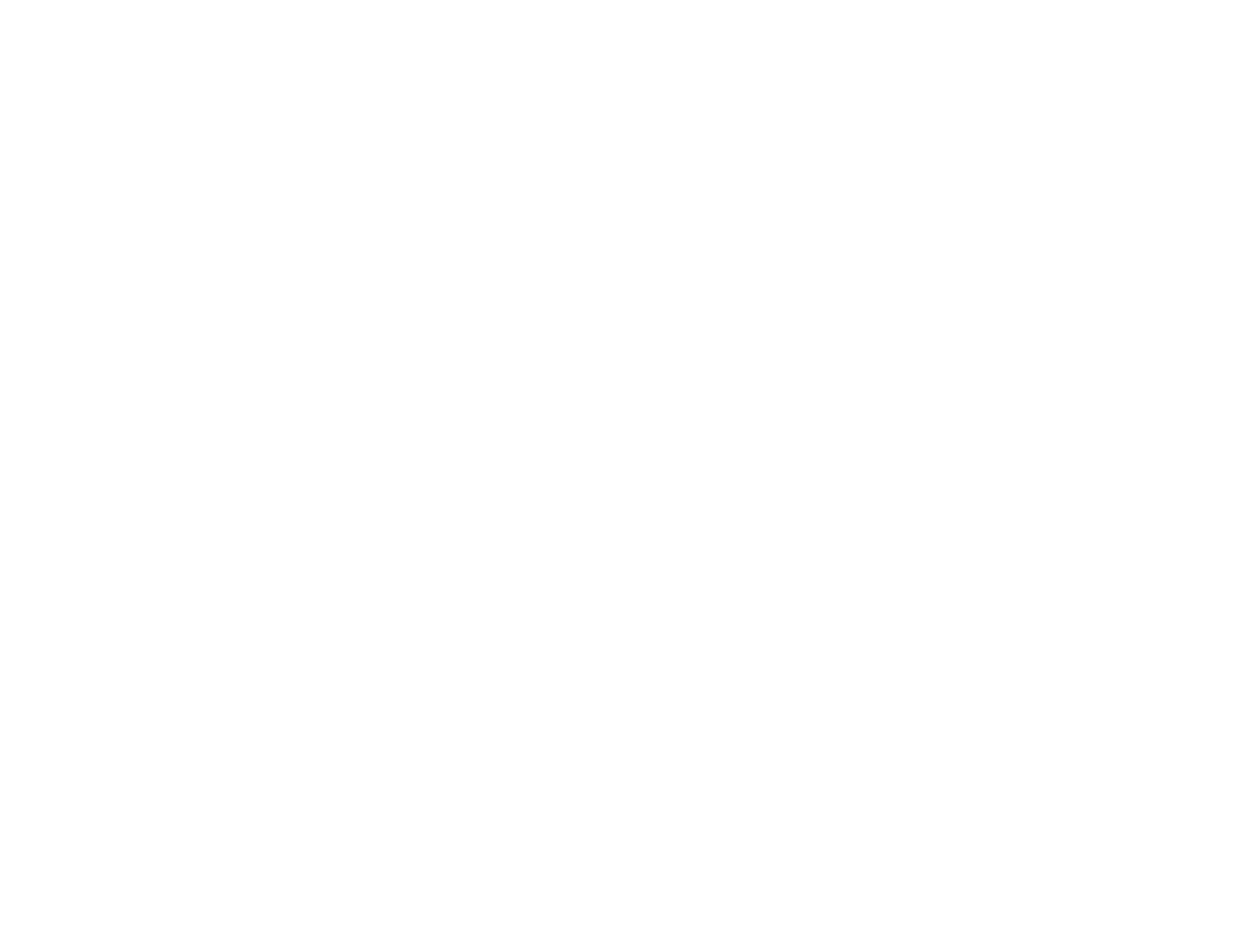
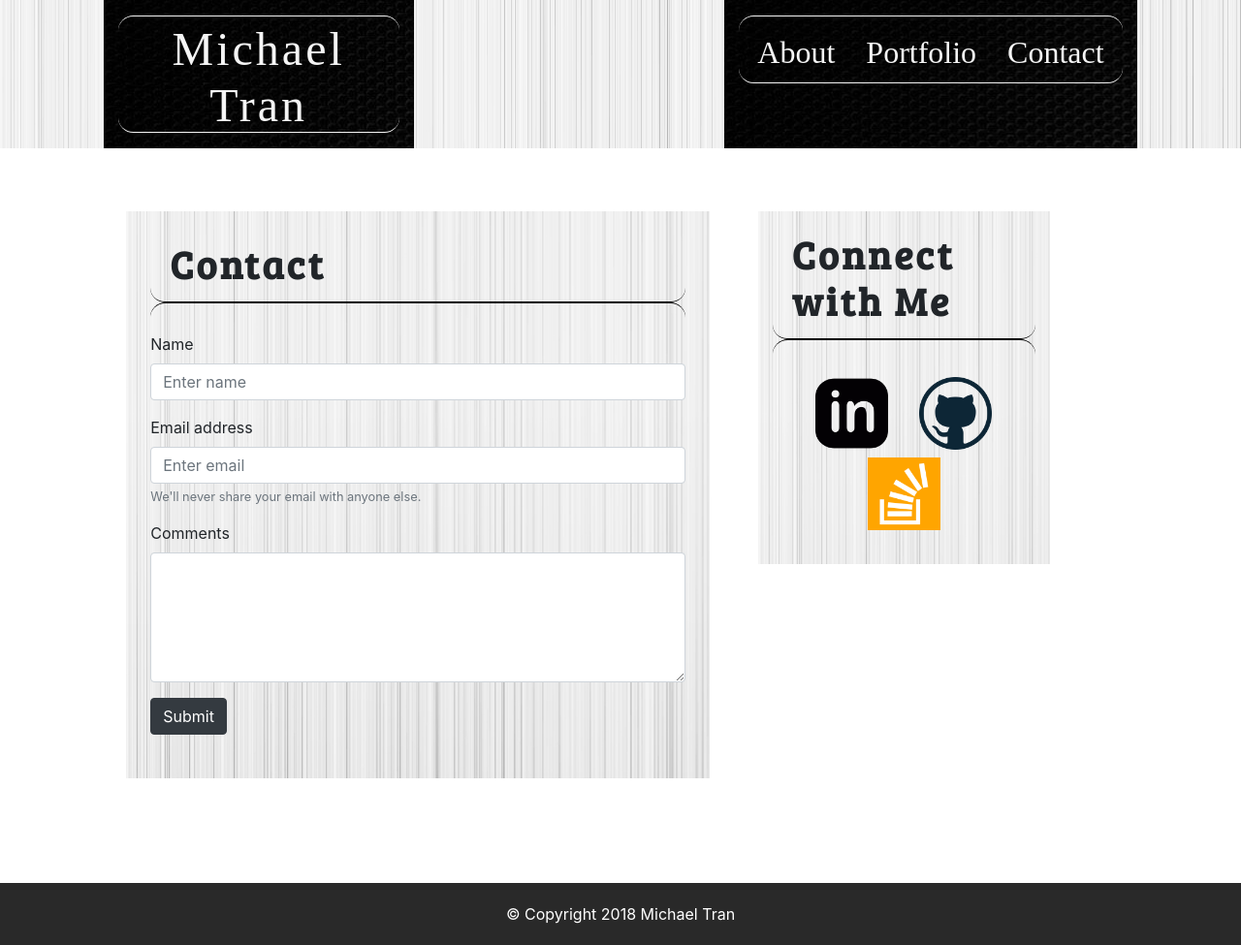
Before and after one commit to tranmike270/Bootstrap-Portfolio, a plain HTML site: page contact.html in a window 1280 px wide. Shown: the whole page at 97% size. Before the commit the page ends 800 px from the top, so only its background shows below. Drawn offline with nearby package versions, Linux system fonts and the light colour scheme; a web font is replaced by a local one.

Commit message:
Completed with contact.html

```diff
--- a/contact.html
+++ b/contact.html
@@ -0,0 +1,137 @@
+<!DOCTYPE html>
+<html lang="en">
+
+<head>
+    <meta charset="UTF-8">
+    <meta name="viewport" content="width=device-width, initial-scale=1.0, shrink-to-fit=yes">
+    <meta http-equiv="X-UA-Compatible" content="ie=edge">
+    <title>Document</title>
+
+
+    <!-- Bootstrap CSS -->
+    <link rel="stylesheet" href="https://maxcdn.bootstrapcdn.com/bootstrap/4.0.0/css/bootstrap.min.css" integrity="sha384-Gn5384xqQ1aoWXA+058RXPxPg6fy4IWvTNh0E263XmFcJlSAwiGgFAW/dAiS6JXm"
+        crossorigin="anonymous">
+    <!-- <link rel="stylesheet" type="text/css" href="assets/reset.css"> -->
+    <!-- Google Fonts -->
+    <link href="https://fonts.googleapis.com/css?family=Bree+Serif|Cabin|Eczar:800" rel="stylesheet">
+
+    <link rel="stylesheet" type="text/css" href="assets/styles.css">
+</head>
+
+<body class="container-fluid">
+    <header class="row" id="headerWrap">
+        <div class="col-md-1">
+
+        </div>
+        <div class="col-md-3" id="logo">
+            <hr class="style-seven-top">
+            <h1>Michael Tran</h1>
+            <hr class="style-seven-bottom">
+        </div>
+        <div class="col-md-3">
+
+        </div>
+        <nav class="col-md-4" id="naviBar">
+            <hr class="style-seven-top">
+            <ul class="nav justify-content-center">
+                <li class="nav-item">
+                    <a class="nav-link navi" href="index.html">About</a>
+                </li>
+                <li class="nav-item">
+                    <a class="nav-link navi" href="portfolio.html">Portfolio</a>
+                </li>
+                <li class="nav-item">
+                    <a class="nav-link navi" href="contact.html">Contact</a>
+                </li>
+            </ul>
+            <hr class="style-seven-bottom">
+        </nav>
+        <div class="col-md-1">
+
+        </div>
+    </header>
+
+    <section class="row" id="contentWrap">
+        <div class="col-md-1">
+
+        </div>
+        <div class="col-md-6" id="aboutMe-box">
+            <div class="row">
+                <div class="col-md-12">
+                    <h2 id="aboutText">Contact</h2>
+                    <hr class="style-seven">
+                </div>
+
+            </div>
+            <div class="row">
+                <div class="col-md-12" id="form">
+                    <form>
+                        <div class="form-group">
+                            <label for="name">Name</label>
+                            <input type="name" class="form-control" placeholder="Enter name">
+                        </div>
+                        <div class="form-group">
+                            <label for="exampleInputEmail1">Email address</label>
+                            <input type="email" class="form-control" aria-describedby="emailHelp" placeholder="Enter email">
+                            <small id="emailHelp" class="form-text text-muted">We'll never share your email with anyone else.</small>
+                        </div>
+                        <div class="form-group">
+                            <label for="comments">Comments</label>
+                            <textarea class="form-control" rows="5"></textarea>
+                        </div>
+                        <button type="submit" class="btn btn-dark">Submit</button>
+                    </form>
+
+                </div>
+            </div>
+        </div>
+
+        <div class="col-md-3" id="connectCol">
+            <div class="row" id="connectBox">
+                <div class="col-md-12">
+                    <h2>Connect with Me</h2>
+                    <hr class="style-seven">
+                </div>
+                <div class="col-md-12">
+                    <ul class="nav justify-content-center" id="connectNav">
+                        <li class="nav-item">
+                            <a class="nav-link" href="https://www.linkedin.com/in/michael-tran-472375b4/" target="_blank">
+                                <img class="icons" src="images/linkedinLogo.png" alt="LinkedIn">
+                            </a>
+                        </li>
+                        <li class="nav-item">
+                            <a class="nav-link" href="https://github.com/tranmike270" target="_blank">
+                                <img class="icons" src="images/gitHubLogo.png" alt="gitHub">
+                            </a>
+                        </li>
+                        <li class="nav-item">
+                            <a class="nav-link" href="https://stackoverflow.com/users/9284779/mr-tran" target="_blank">
+                                <img class="icons" src="images/stackOverflowLogo.png" alt="StackOverflow">
+                            </a>
+                        </li>
+                    </ul>
+                </div>
+            </div>
+        </div>
+
+        <div class="col-md-2">
+
+        </div>
+    </section>
+
+
+    <footer class="row" id="footerWrap">
+        <div class="col-lg-12" id="footer">
+            &copy; Copyright 2018 Michael Tran
+        </div>
+    </footer>
+    <!-- jQuery first, then Popper.js, then Bootstrap JS -->
+    <script src="https://code.jquery.com/jquery-3.2.1.slim.min.js" integrity="sha384-KJ3o2DKtIkvYIK3UENzmM7KCkRr/rE9/Qpg6aAZGJwFDMVNA/GpGFF93hXpG5KkN"
+        crossorigin="anonymous"></script>
+    <script src="https://cdnjs.cloudflare.com/ajax/libs/popper.js/1.12.9/umd/popper.min.js" integrity="sha384-ApNbgh9B+Y1QKtv3Rn7W3mgPxhU9K/ScQsAP7hUibX39j7fakFPskvXusvfa0b4Q"
+        crossorigin="anonymous"></script>
+    <script src="https://maxcdn.bootstrapcdn.com/bootstrap/4.0.0/js/bootstrap.min.js" integrity="sha384-JZR6Spejh4U02d8jOt6vLEHfe/JQGiRRSQQxSfFWpi1MquVdAyjUar5+76PVCmYl"
+        crossorigin="anonymous"></script>
+</body>
+
+</html>
```
Also changed, not shown: portfolio.html (+4 -4 lines).
